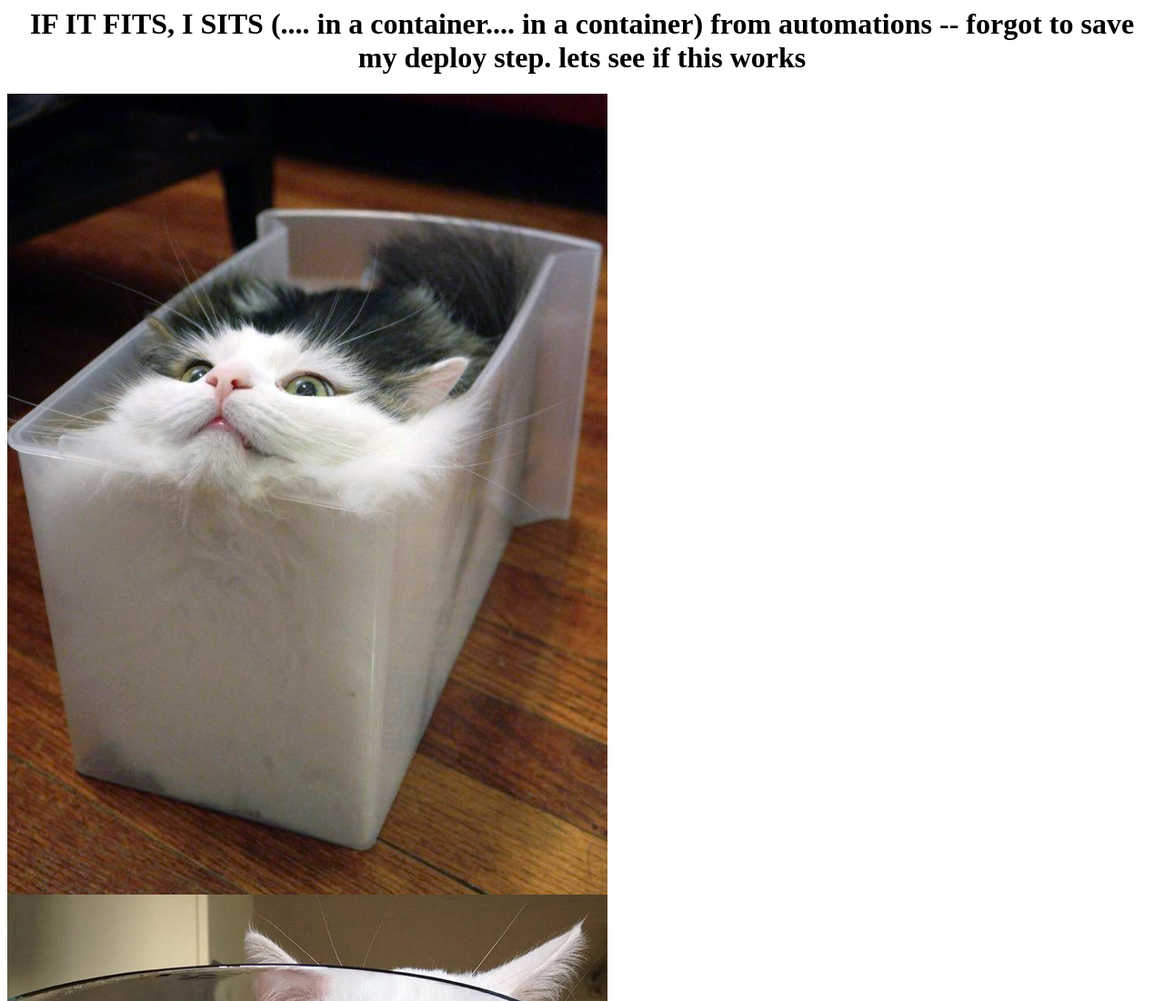
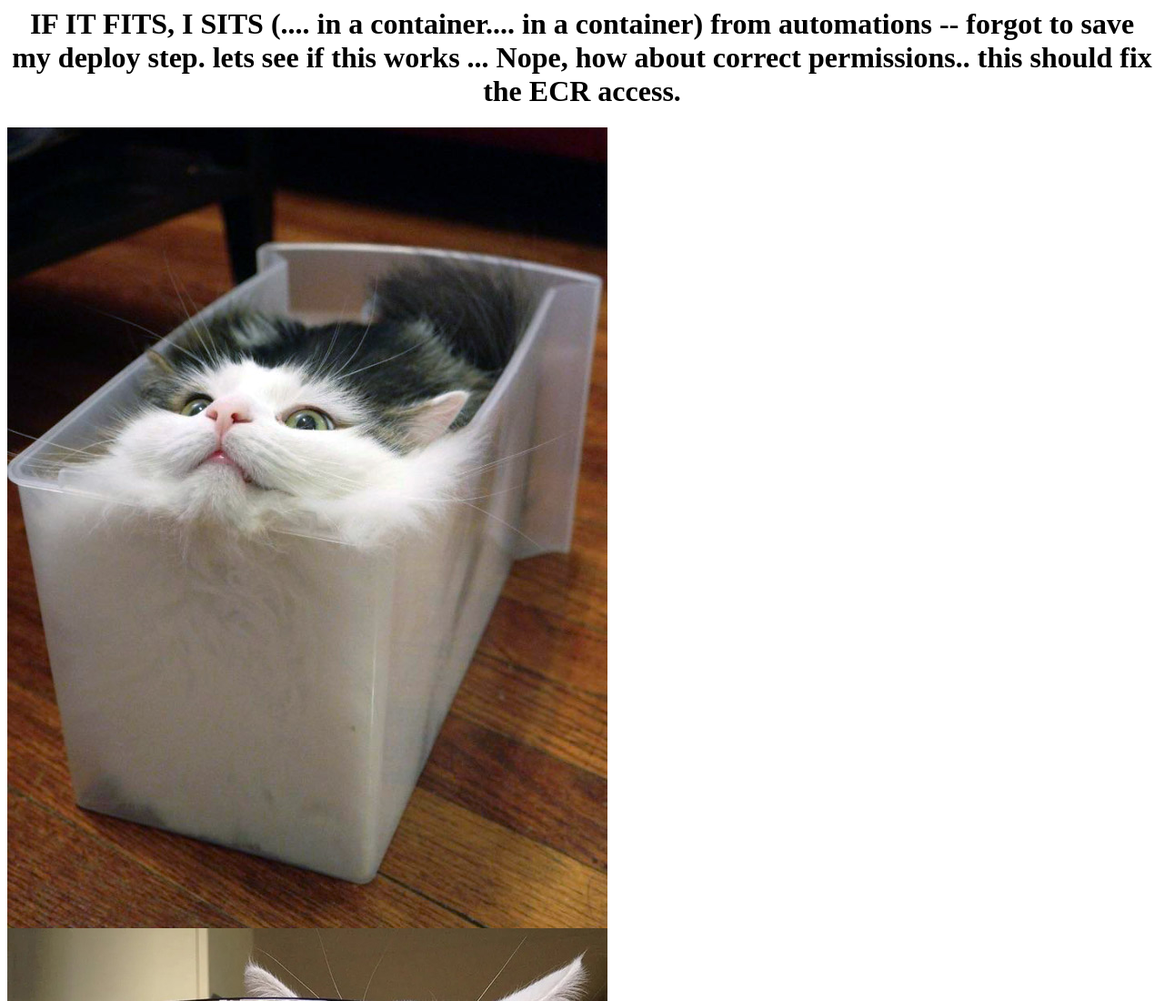
Before and after one commit to cleverfakealias/aws-dev-cert-resources, a plain HTML site: page index.html in a window 1280 px wide. Shown: the top 1100 px of the page at 91% size. Drawn offline with Linux system fonts and the light colour scheme.

```diff
--- a/index.html
+++ b/index.html
@@ -3,7 +3,7 @@
 		<title> Container of cats </title>
 	</head>
 	<body>
-		<center><h1> IF IT FITS, I SITS (.... in a container.... in a container) from automations -- forgot to save my deploy step. lets see if this works </h1></center>
+		<center><h1> IF IT FITS, I SITS (.... in a container.... in a container) from automations -- forgot to save my deploy step. lets see if this works ... Nope, how about correct permissions.. this should fix the ECR access.</h1></center>
 
 		<section id="photos">
 			<img src="containerandcat1.jpg" alt="container and a cat">
```
